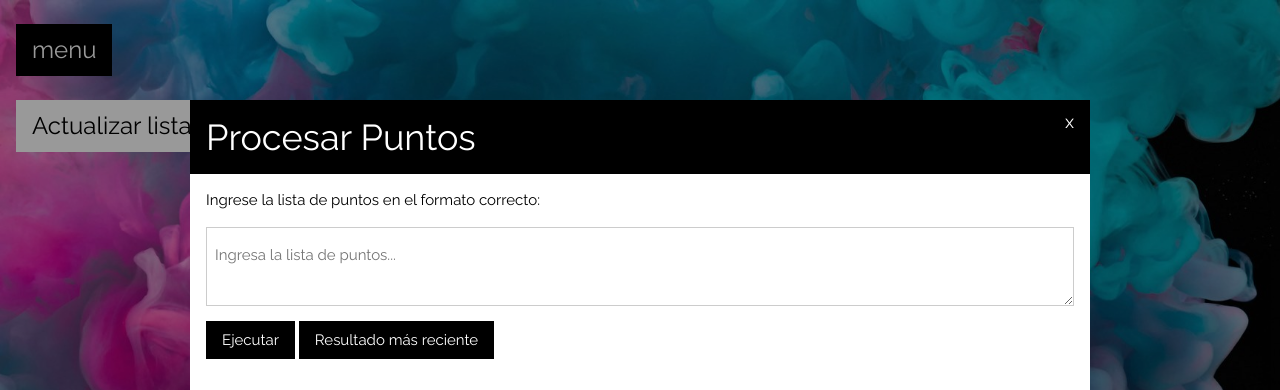
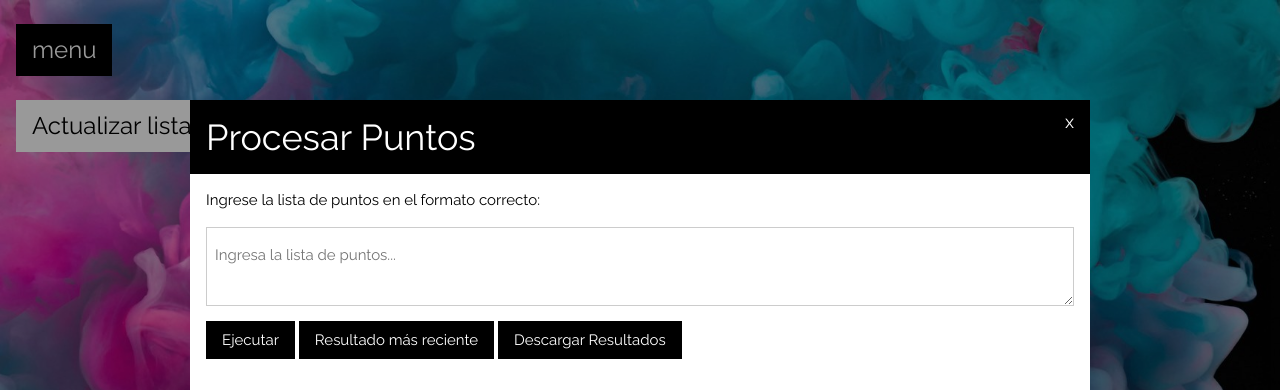
Before and after one commit to M117n/shein_flask, a Flask app: page / in a window 1280 px wide, after a click on "Actualizar lista". Shown: the top 390 px of the page. Run offline with Flask 3, Linux system fonts and the light colour scheme.

Commit message:
Version 0.2.5 - Download available in xlsx

```diff
--- a/app.py
+++ b/app.py
@@ -1,4 +1,7 @@
-from flask import Flask, request, jsonify, render_template, redirect, url_for, make_response
+from flask import Flask, request, jsonify, render_template, make_response, send_file
+from openpyxl import Workbook, load_workbook
+from openpyxl.styles import PatternFill, Font, Alignment, Border, Side
+from openpyxl.worksheet.table import Table, TableStyleInfo
 import pandas as pd
 import os
 import datetime
@@ -118,11 +121,6 @@ def log_statistic():
     except Exception as e:
         print("Error creando estadistica")
 
-def to_excel(df):
-    try:
-        df.to_excel(f'Resultados_{datetime.date.today()}.xlsx', index=False)
-    except Exception as e:
-        print(f"Error exporting to Excel: {e}")
 
 def procesar_resultados(texto):
     try:
@@ -170,7 +168,25 @@ def procesar_resultados(texto):
         print(f"Error processing results: {e}")
         return pd.DataFrame(columns=['Jugador', 'Puntos']), [], [], []
 
+@app.route('/download_latest_results', methods=['GET'])
+def download_latest_results():
+    try:
+        data = load_df(RESULTS_DIRECTORY)
+        if data.empty:
+            return jsonify({'status':'error', 'message': 'No hay respuesta disponible para descargar.'}), 404
 
+        final_data = data.groupby('Jugador', as_index=False)['Puntos'].sum()
+        final_data = final_data.sort_values('Puntos', ascending=False)
+
+        aux_file = f'Resultados.{datetime.date.today()}.xlsx'
+        aux_file_path = os.path.join('data', aux_file)
+        final_data.to_excel(aux_file_path, index=False)
+
+        return send_file(aux_file_path, as_attachment=True, download_name=aux_file, mimetype='application/vnd.openxmlformats-officedocument.spreadsheetml.sheet')
+
+    except Exception as e:
+        print(f'Error en download_latest_results: {e}')
+        return jsonify({'status': 'error', 'message': 'Error al generar el archivo para descargar.'}), 500
 
 @app.route('/get_latest_results', methods=['GET'])
 def get_latest_results():
--- a/static/js/scripts.js
+++ b/static/js/scripts.js
@@ -59,3 +59,7 @@ async function mostrarResultado() {
         document.getElementById('resultado').innerText = 'Error al obtener los resultados_1';
     }
 }
+
+function descargarResultados() {
+    window.location.href = '/download_latest_results';
+}
--- a/templates/index.html
+++ b/templates/index.html
@@ -80,6 +80,7 @@ body, html {height: 100%}
       <p>
         <button class="w3-button w3-black" onclick="ejecutarProcesamiento()">Ejecutar</button>
         <button class="w3-button w3-black" onclick="mostrarResultado()">Resultado más reciente</button>
+        <button class="w3-button w3-black" onclick="descargarResultados()">Descargar Resultados</button>
       </p>
       <div id="resultado" class="w3-container w3-padding-16">
         <table class="w3-table w3-bordered w3-striped w3-white">
```
Also changed, not shown: 1 other file.
